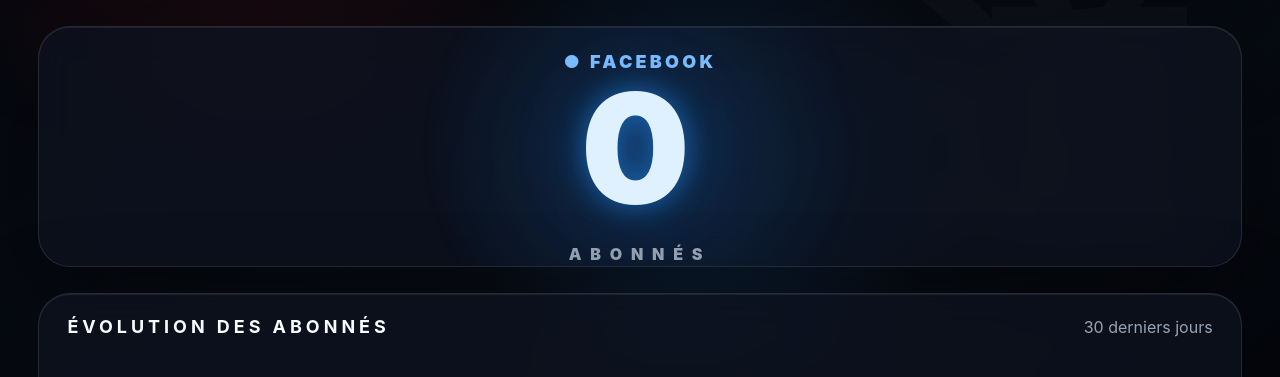
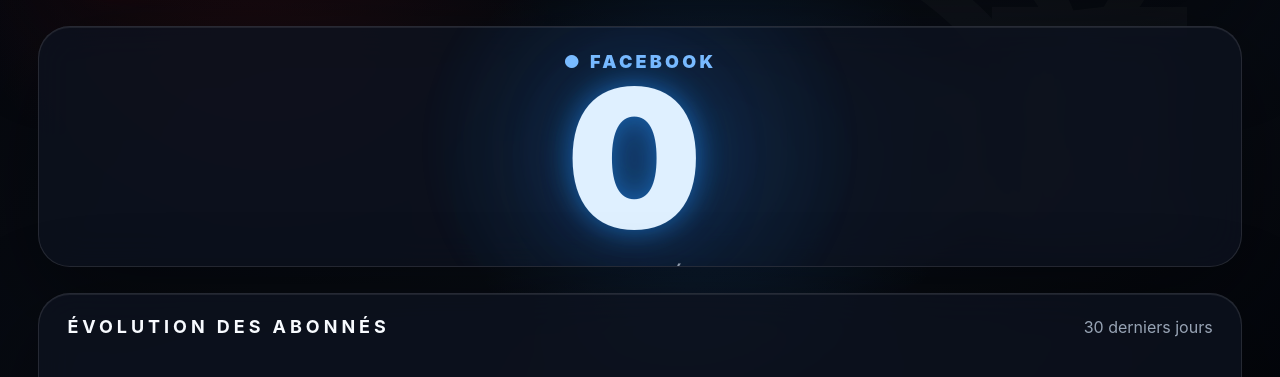
Before and after one commit to gdefer4-dot/SOCIAL-DOJO-STATS, a website: page public/index.html in a window 1280 px wide. Shown: the part 166-543 px from the top of the page. Drawn offline with Linux system fonts and the light colour scheme; no server answers.

Commit message:
Update style.css

```diff
--- a/public/style.css
+++ b/public/style.css
@@ -123,9 +123,9 @@
 .counter {
   position: relative;
   z-index: 1;
-  font-size: clamp(90px, 12vw, 190px);
+  font-size: clamp(120px, 15vw, 220px);
   font-weight: 1000;
-  line-height: 1;
+  line-height: 0.9;
   letter-spacing: .06em;
   color: #dff0ff;
   text-shadow: 0 0 28px rgba(34,144,255,.55), 0 0 70px rgba(34,144,255,.25);
```
